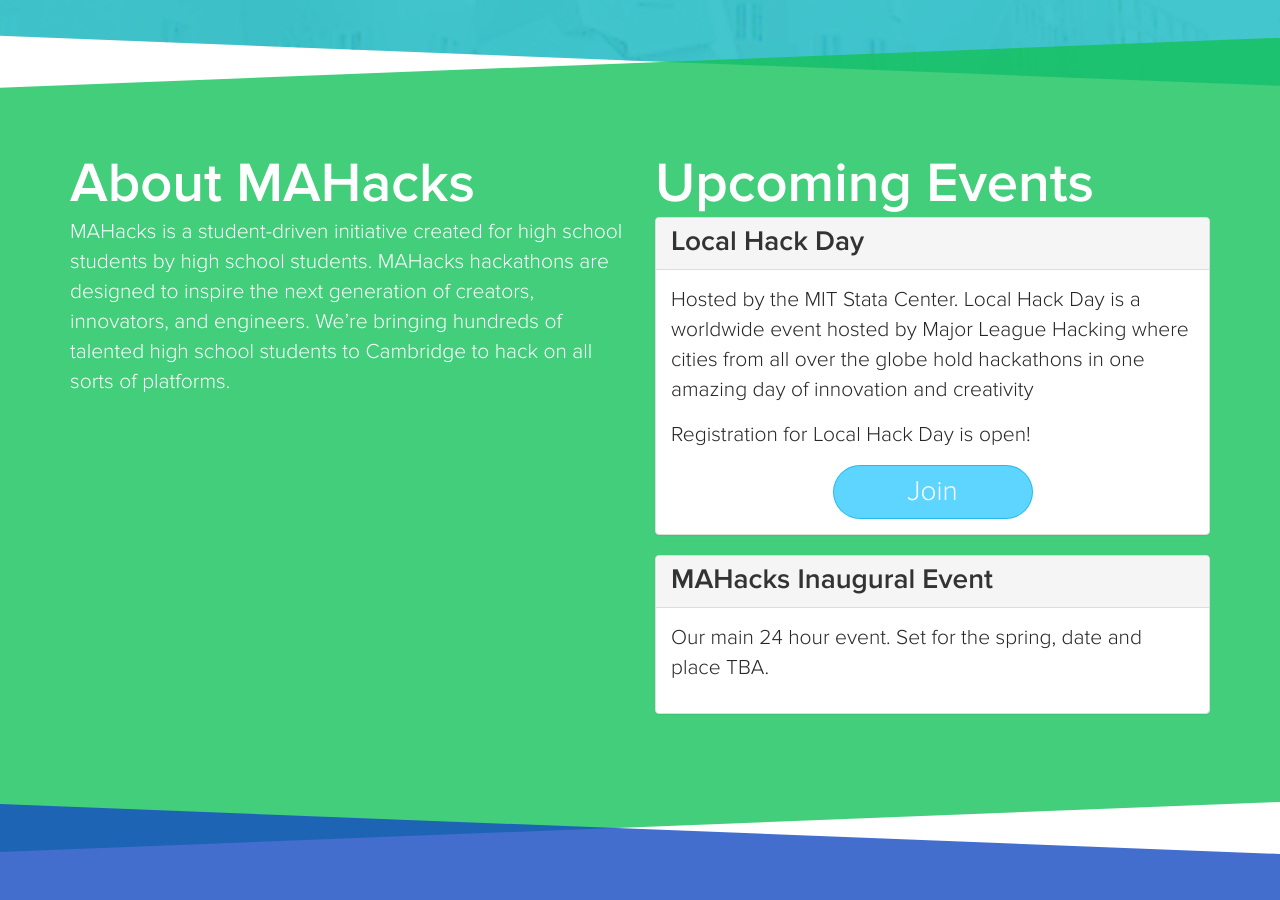
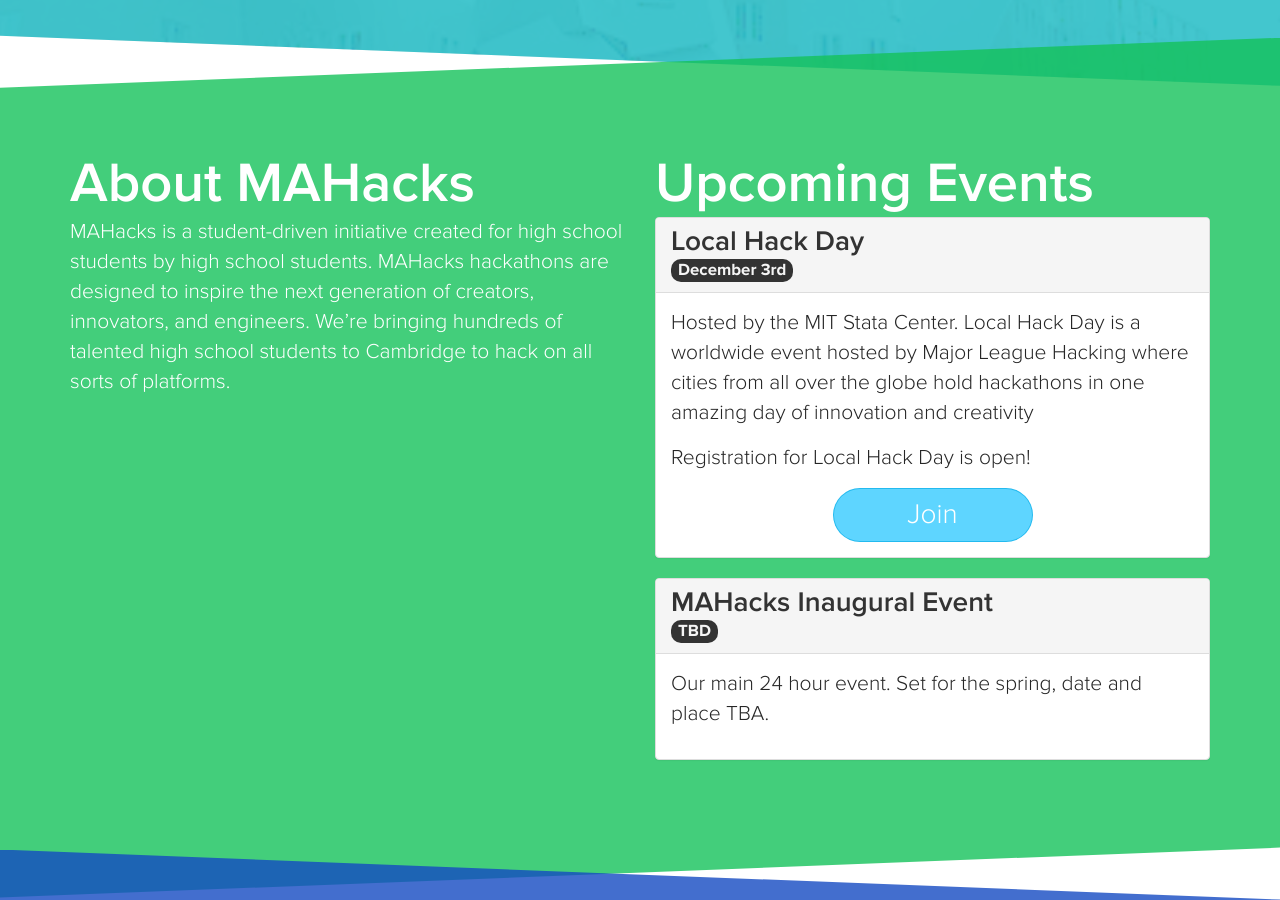
Before and after one commit to mahacks/old-website, a Jekyll site: the page built from index.html, in a window 1280 px wide and 900 px high, scrolled down 739 px. Built offline with Jekyll 4.4.1, drawn with Linux system fonts in a browser that asks for light colours.

Commit message:
Update default.html

```diff
--- a/_layouts/default.html
+++ b/_layouts/default.html
@@ -36,6 +36,7 @@
             <div class="panel panel-default">
               <div class="panel-heading">
                 <h4 class="panel-title">Local Hack Day</h4>
+                <span class="badge">December 3rd</span>
               </div>
               <div class="panel-body">
                 <p>Hosted by the MIT Stata Center. Local Hack Day is a worldwide event hosted by Major League Hacking where cities from all over the globe hold hackathons in one amazing day of innovation and creativity</p>
@@ -47,6 +48,7 @@
             <div class="panel panel-default">
               <div class="panel-heading">
                 <h4 class="panel-title">MAHacks Inaugural Event</h4>
+                <span class="badge">TBD</span>
               </div>
               <div class="panel-body">
                 <p>Our main 24 hour event. Set for the spring, date and place TBA.</p>
```
